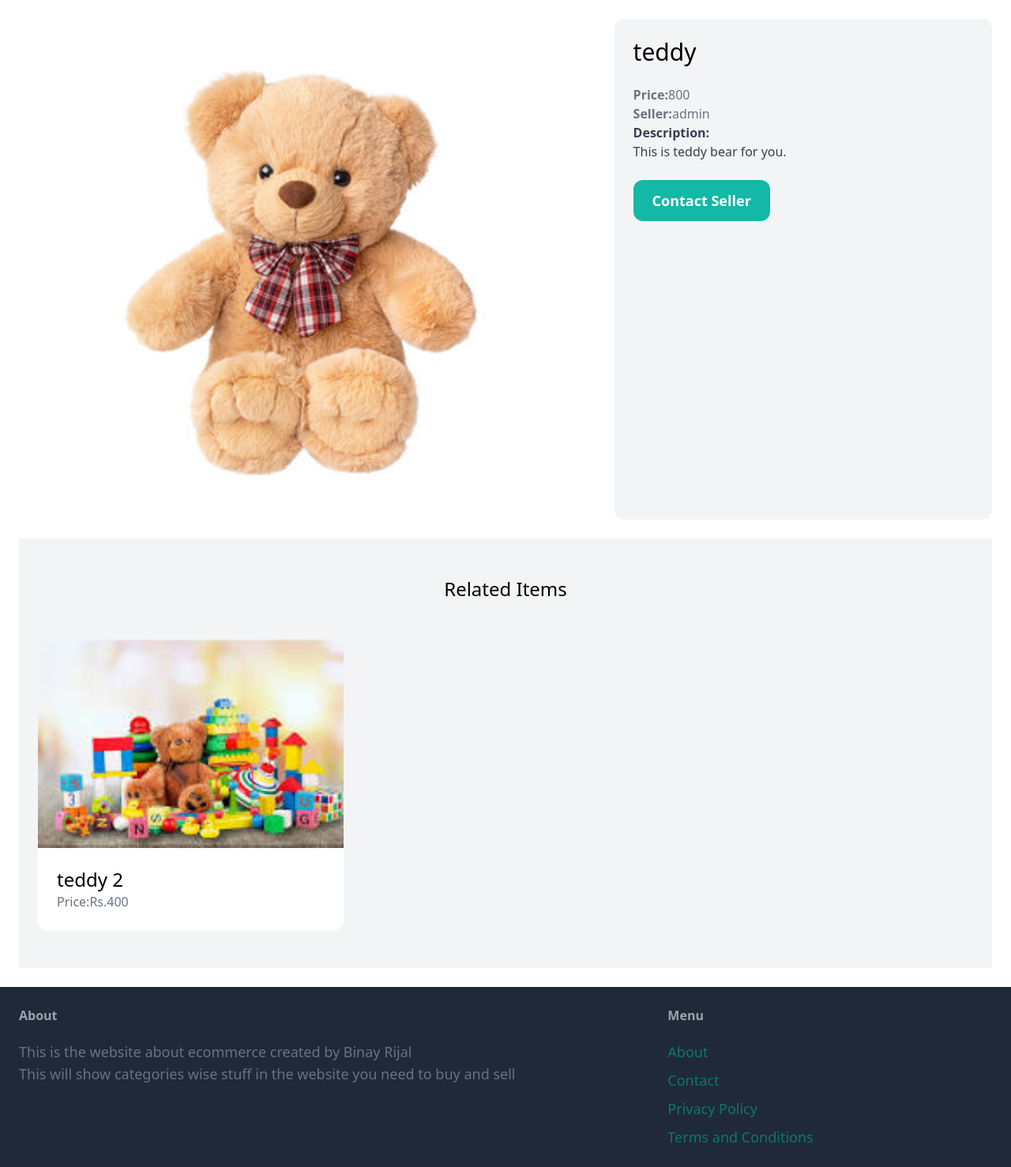
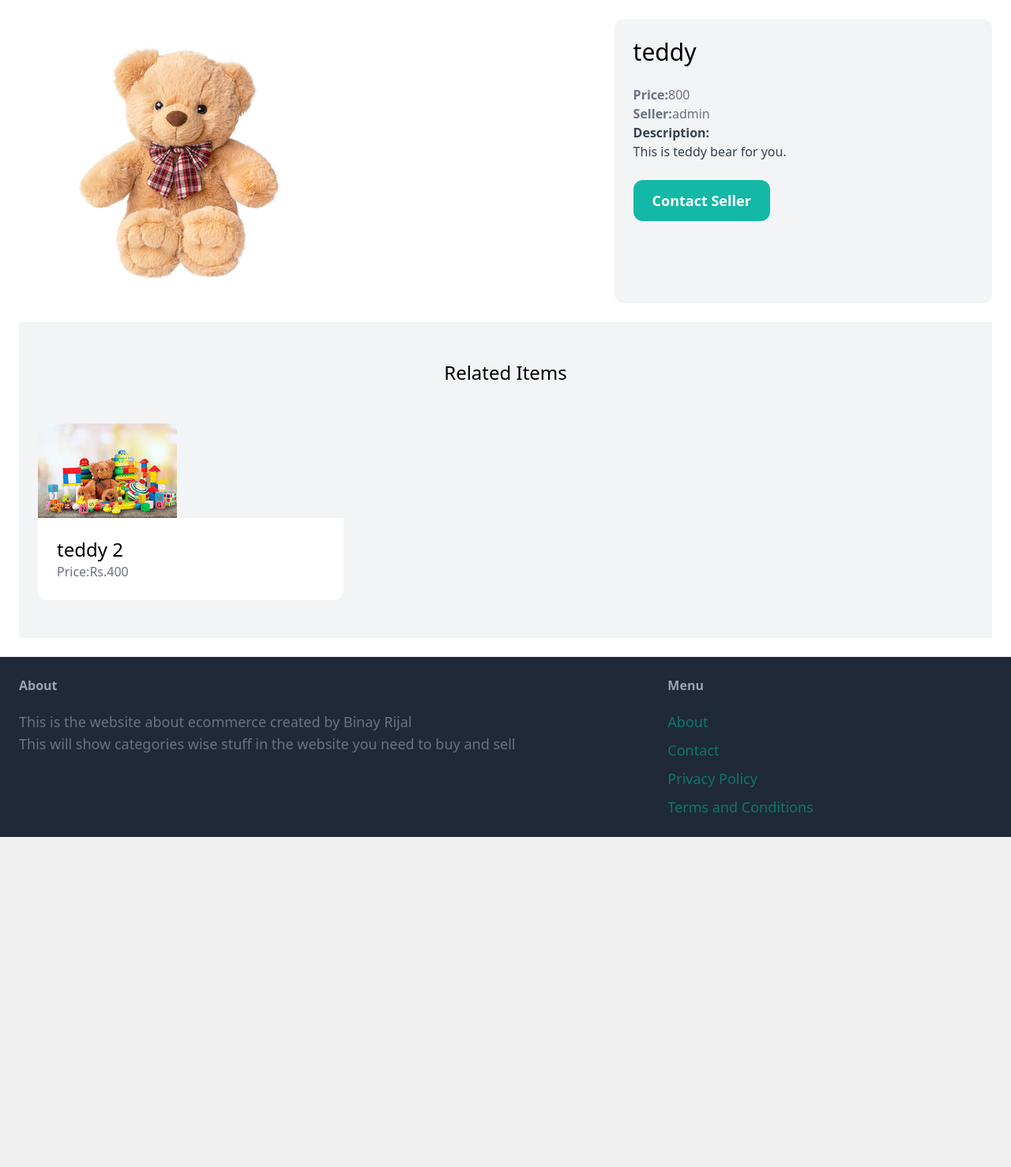
Before and after one commit to binayrijal/djangonew, a Django app: page /items/2/ in a window 1280 px wide. Shown: the part 77-1555 px from the top of the page at 79% size. After the commit the page ends 1137 px from the top, so only its background shows below. Run offline with Django 4.2, Linux system fonts and the light colour scheme; data comes from the database, SQL or seed files in the repository; some libraries are stand-ins or nearby versions.

Commit message:
random push

```diff
--- a/EcomProject/dashboard/templates/dashboard/index.html
+++ b/EcomProject/dashboard/templates/dashboard/index.html
@@ -9,7 +9,7 @@
     <div>
         <a href="{%url 'items:details' item.id %}">
             <div>
-                <img src="{{item.image.url}}" class=" w-full rounded-t-xl">
+                <img src="{{item.image.url}}" class="rounded-t-xl">
             </div>
 
             <div class="p-6 bg-white rounded-b-xl">
--- a/EcomProject/items/templates/items/detail.html
+++ b/EcomProject/items/templates/items/detail.html
@@ -4,7 +4,7 @@
 {%block content%}
 <div class="grid grid-cols-5 gap-6">
     <div class="col-span-3">
-        <img src="{{items.image.url}}" class="w-full rounded-xl">
+        <img src="{{items.image.url}}" class="rounded-xl">
     </div>
     <div class="col-span-2 p-6 bg-gray-100 rounded-xl">
         <h1 class="mb-6 text-3xl">{{items.name}}</h1>
@@ -35,7 +35,7 @@
     <div>
         <a href="{%url 'items:details' item.id %}"> <!--this come from items views-->
             <div>
-                <img src="{{item.image.url}}" class=" w-full rounded-t-xl">
+                <img src="{{item.image.url}}" class="rounded-t-xl">
             </div>
 
             <div class="p-6 bg-white rounded-b-xl">
--- a/EcomProject/items/templates/items/items.html
+++ b/EcomProject/items/templates/items/items.html
@@ -35,7 +35,7 @@
           <div>
               <a href="{%url 'items:details' item.id %}">
                   <div>
-                      <img src="{{item.image.url}}" class="w-full rounded-t-xl">
+                      <img src="{{item.image.url}}" class="rounded-t-xl">
                   </div>
 
                   <div class="p-6 bg-white rounded-b-xl">
--- a/EcomProject/startecom/templates/startecom/index.html
+++ b/EcomProject/startecom/templates/startecom/index.html
@@ -9,7 +9,7 @@
     <div>
         <a href="{%url 'items:details' item.id %}">
             <div>
-                <img src="{{item.image.url}}" class="w-full rounded-t-xl">
+                <img src="{{item.image.url}}" class="rounded-t-xl">
             </div>
 
             <div class="p-6 bg-white rounded-b-xl">
```
